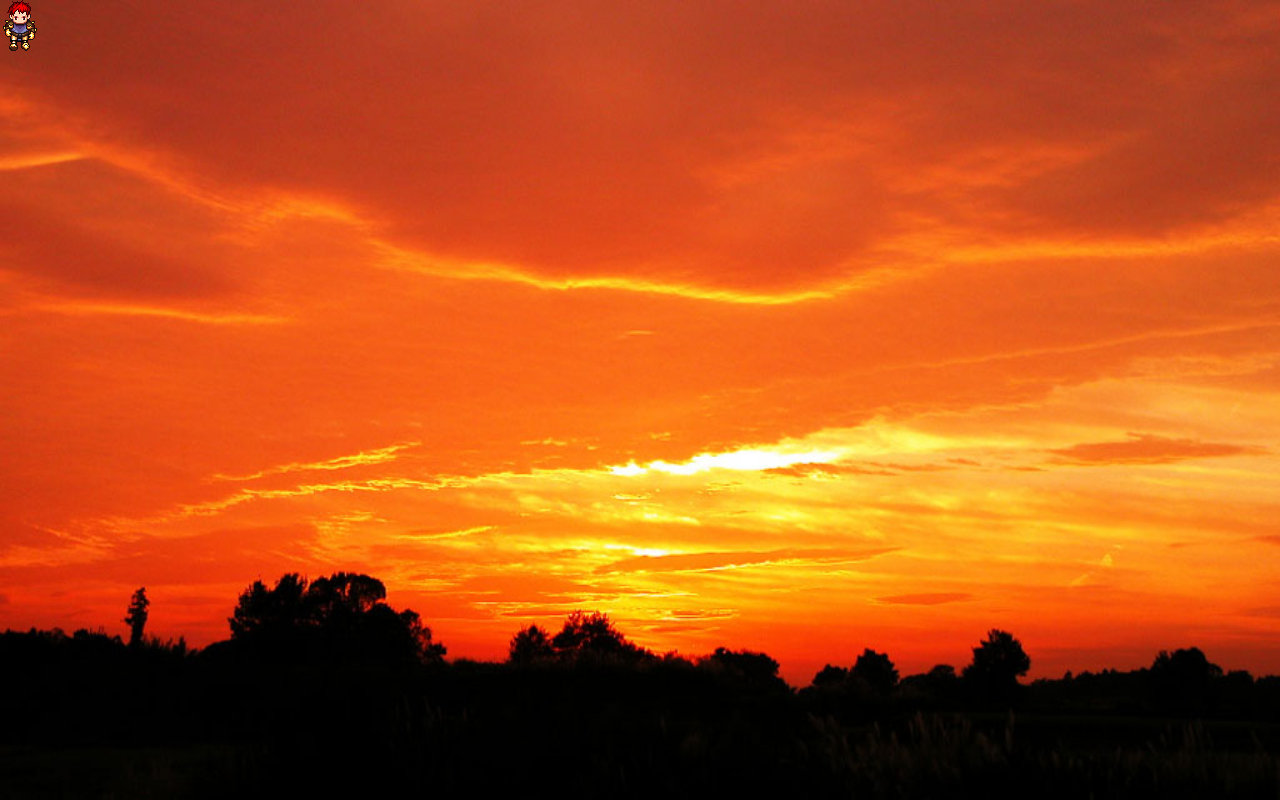
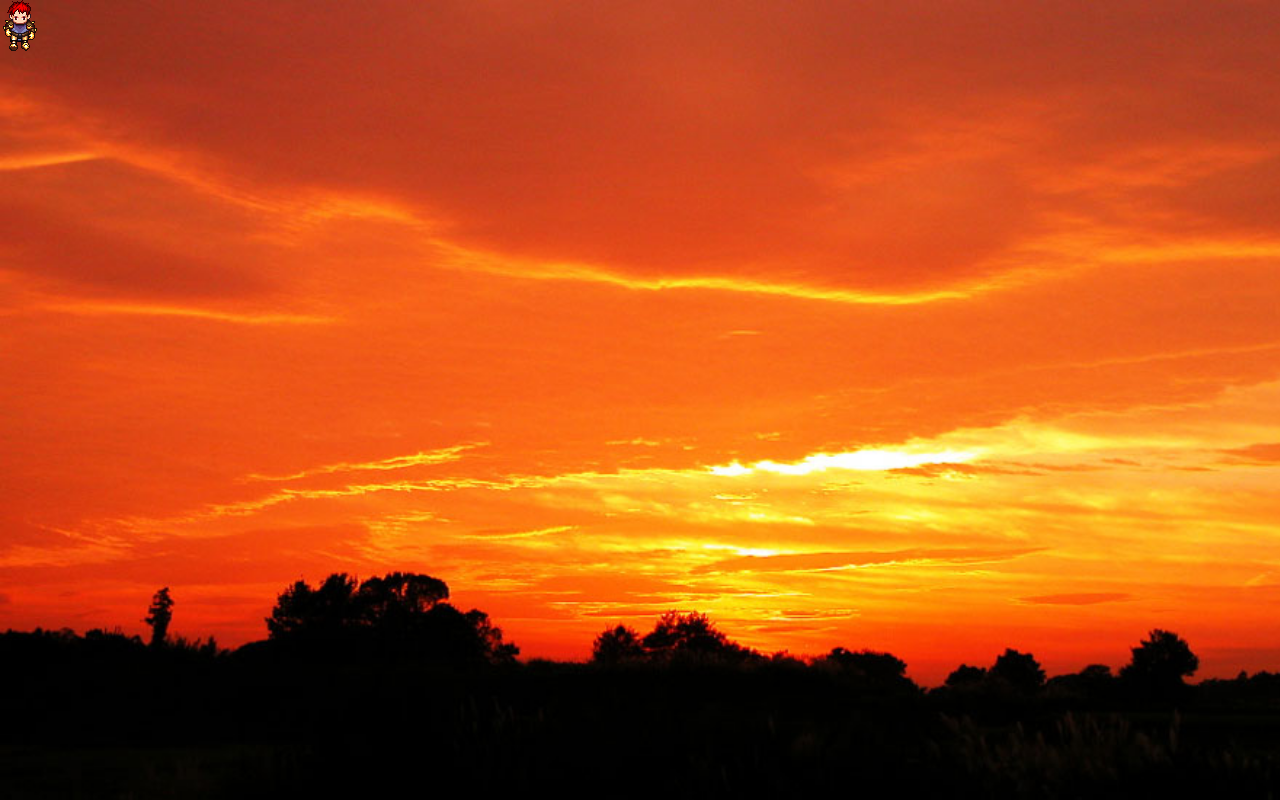
Before and after one commit to MasaCode/ImageSlider, a plain HTML site: page index.html in a window 1280 px wide. Drawn offline with Linux system fonts and the light colour scheme.

Commit message:
:lipstick: Change to not control image size with css

```diff
--- a/common/css/main.css
+++ b/common/css/main.css
@@ -11,8 +11,6 @@
 .effect-wrapper img{
     display: block;
     position : absolute;
-    width: 100%;
-    height: 100vh;
     z-index: 0;
     opacity:  1.0;
 }
--- a/index.html
+++ b/index.html
@@ -37,6 +37,8 @@
                 showTime     : 5000,
                 interval     : 20,
                 step         : 1,
+                acceleration : 1,
+                autoResize   : true,
                 func         : ['shutfadein', 'fadeintocenter'],
             });
         }
```
